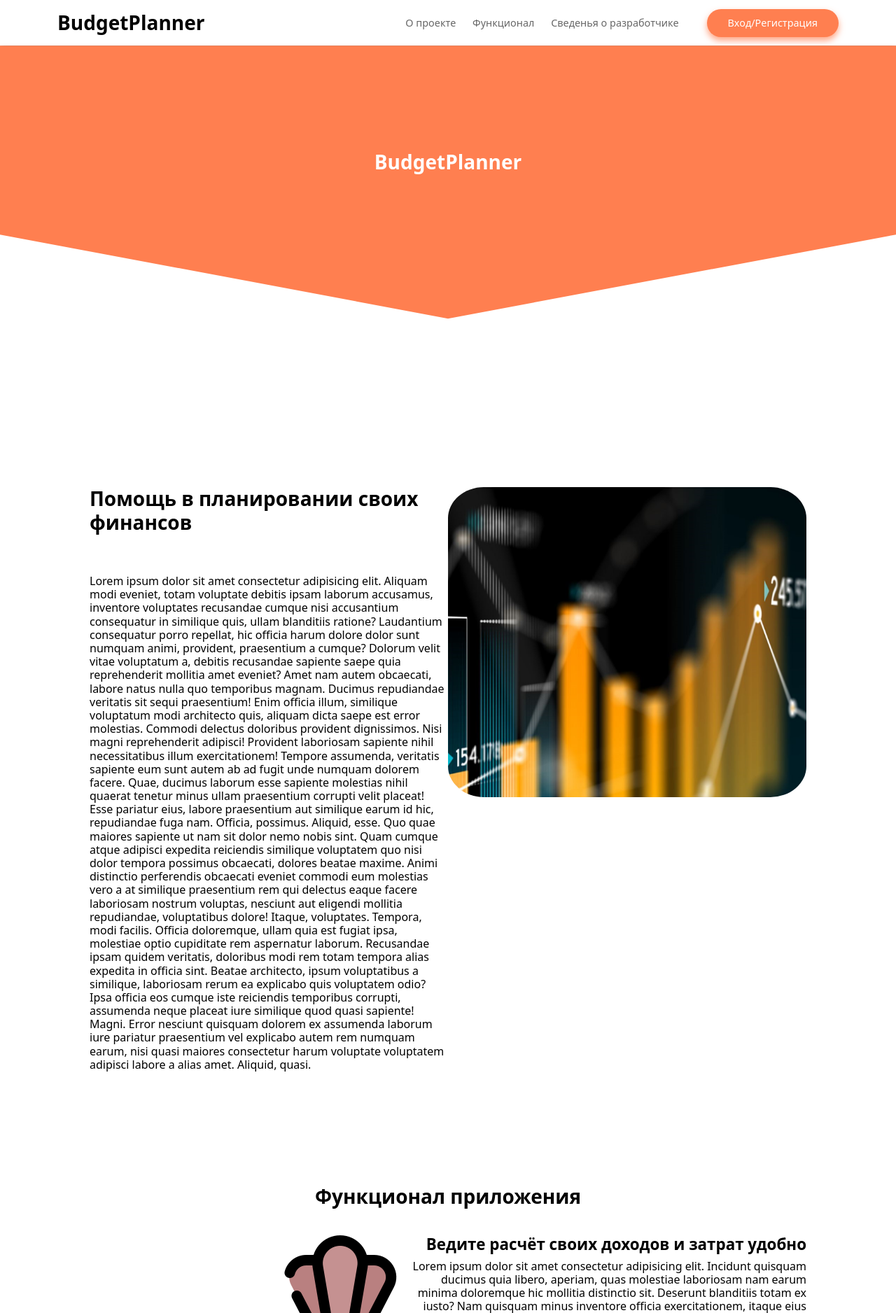
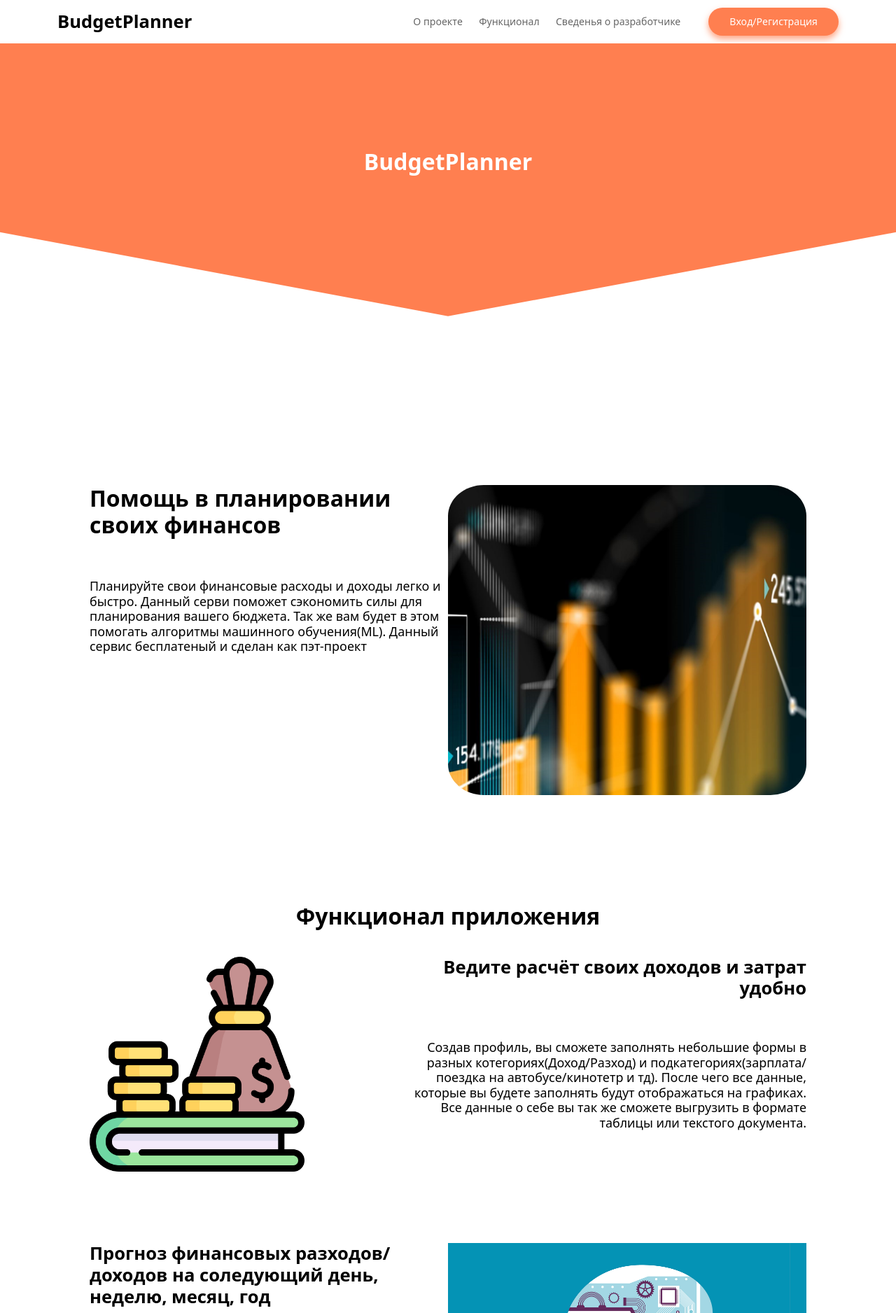
Before and after one commit to EgorAndrik/BudgetPlanner_WebApplication, a Flask app: page / in a window 1280 px wide. Shown: the top 1876 px of the page at 70% size. Run offline with Flask 3, Linux system fonts and the light colour scheme.

Commit message:
Adaptation update

```diff
--- a/static/styles/styles.css
+++ b/static/styles/styles.css
@@ -5,7 +5,7 @@ html {
 body {
 	position: relative;
 	font-family: 'Noto Sans', sans-serif;
-	font-size: 1.8vh;
+	font-size: 1vw;
 	line-height: 1.4;
 	color: #000;
 	min-width: 100%;
@@ -13,13 +13,27 @@ body {
 	overflow-x: hidden;
 	height: auto;
 }
-h2{
+h1 {
+	font-weight: 550;
+	font-size: 2vw;
+}
+h2 {
 	font-weight: 800;
-	font-size: 3.5vh;
+	font-size: 2.5vw;
 }
 h3 {
 	font-weight: 550;
-	font-size: 2.8vh;
+	font-size: 2vw;
+}
+h4 {
+    font-size: 1.4vw;
+}
+a {
+    font-size: 1.1vw;
+}
+h5 {
+    font-weight: 550;
+    font-size: 1.3vw;
 }
 
 
@@ -88,7 +102,7 @@ h3 {
 
 .navbar-brand {
 	font-weight: 900;
-	font-size: 3.5vh;
+	font-size: 2vw;
 	text-decoration: none;
 	transition: all 0.4s ease-in-out;
 }
@@ -148,9 +162,9 @@ main {
 	height: 100%;
 	width: 55%;
 }
-.imgFirst{
-	height: 45%;
-	width: 45%;
+.imgFirst img{
+	height: 30%;
+	width: 30%;
 }
 .function-in-application-main-textAndImg-second {
 	padding-top: 10%;
--- a/templates/index.html
+++ b/templates/index.html
@@ -33,16 +33,11 @@
 			<div class="about-progect" id="about-progect">
 				<div class="about-progect-main-text">
 					<h2>Помощь в планировании своих финансов</h2>
-					<h6 style="padding-top: 50px;">Lorem ipsum dolor sit amet consectetur adipisicing elit. Aliquam modi eveniet, totam voluptate debitis ipsam laborum accusamus, inventore voluptates recusandae cumque nisi accusantium consequatur in similique quis, ullam blanditiis ratione?
-					Laudantium consequatur porro repellat, hic officia harum dolore dolor sunt numquam animi, provident, praesentium a cumque? Dolorum velit vitae voluptatum a, debitis recusandae sapiente saepe quia reprehenderit mollitia amet eveniet?
-					Amet nam autem obcaecati, labore natus nulla quo temporibus magnam. Ducimus repudiandae veritatis sit sequi praesentium! Enim officia illum, similique voluptatum modi architecto quis, aliquam dicta saepe est error molestias.
-					Commodi delectus doloribus provident dignissimos. Nisi magni reprehenderit adipisci! Provident laboriosam sapiente nihil necessitatibus illum exercitationem! Tempore assumenda, veritatis sapiente eum sunt autem ab ad fugit unde numquam dolorem facere.
-					Quae, ducimus laborum esse sapiente molestias nihil quaerat tenetur minus ullam praesentium corrupti velit placeat! Esse pariatur eius, labore praesentium aut similique earum id hic, repudiandae fuga nam. Officia, possimus.
-					Aliquid, esse. Quo quae maiores sapiente ut nam sit dolor nemo nobis sint. Quam cumque atque adipisci expedita reiciendis similique voluptatem quo nisi dolor tempora possimus obcaecati, dolores beatae maxime.
-					Animi distinctio perferendis obcaecati eveniet commodi eum molestias vero a at similique praesentium rem qui delectus eaque facere laboriosam nostrum voluptas, nesciunt aut eligendi mollitia repudiandae, voluptatibus dolore! Itaque, voluptates.
-					Tempora, modi facilis. Officia doloremque, ullam quia est fugiat ipsa, molestiae optio cupiditate rem aspernatur laborum. Recusandae ipsam quidem veritatis, doloribus modi rem totam tempora alias expedita in officia sint.
-					Beatae architecto, ipsum voluptatibus a similique, laboriosam rerum ea explicabo quis voluptatem odio? Ipsa officia eos cumque iste reiciendis temporibus corrupti, assumenda neque placeat iure similique quod quasi sapiente! Magni.
-					Error nesciunt quisquam dolorem ex assumenda laborum iure pariatur praesentium vel explicabo autem rem numquam earum, nisi quasi maiores consectetur harum voluptate voluptatem adipisci labore a alias amet. Aliquid, quasi.</h6>
+					<h4 style="padding-top: 50px;">
+						Планируйте свои финансовые расходы и доходы легко и быстро. Данный серви поможет
+						сэкономить силы для планирования вашего бюджета. Так же вам будет в этом помогать
+						алгоритмы машинного обучения(ML). Данный сервис бесплатеный и сделан как пэт-проект
+					</h4>
 				</div>
 				<div class="about-progect-img">
 					<img src="../static/images/graphsIcon.png" alt="graphs">
@@ -54,13 +49,12 @@
 				<div class="function-in-application-main-textAndImg-first">
 					<div class="textFirst">
 						<h3>Ведите расчёт своих доходов и затрат удобно</h3>
-						<h6>
-							Lorem ipsum dolor sit amet consectetur adipisicing elit. Incidunt quisquam ducimus quia libero, aperiam, quas molestiae laboriosam nam earum minima doloremque hic mollitia distinctio sit. Deserunt blanditiis totam ex iusto?
-							Nam quisquam minus inventore officia exercitationem, itaque eius dolores placeat labore nesciunt est doloremque, laudantium eos quas sunt. Velit quod explicabo cupiditate labore perspiciatis cumque quasi similique nobis numquam ut?
-							Nam ducimus nesciunt iure accusantium architecto deserunt maiores! Laudantium enim inventore beatae ea quos laborum, dignissimos blanditiis ullam aliquid earum, non ducimus velit iusto omnis voluptas odit quidem voluptate libero!
-							Aut, sapiente id maiores modi officiis dolorem iste! Repellat, tempora sed nisi deleniti eum ea odio, minus ab expedita repudiandae odit eos nulla, officia nostrum perferendis blanditiis provident sapiente. Ab.
-							Cum, ducimus corrupti ipsum atque incidunt cupiditate, eligendi soluta rem aut et mollitia, aliquid nihil hic tempore commodi! Nulla neque molestiae aliquid nisi deleniti pariatur in magni et sed! Similique.
-						</h6>
+						<h4 style="padding-top: 50px;">
+							Создав профиль, вы сможете заполнять небольшие формы в разных котегориях(Доход/Разход) и
+							подкатегориях(зарплата/поездка на автобусе/кинотетр и тд). После чего все данные,
+							которые вы будете заполнять будут отображаться на графиках. Все данные о себе вы так же
+							сможете выгрузить в формате таблицы или текстого документа.
+						</h4>
 					</div>
 					<div class="imgFirst">
 						<img src="../static/images/moneybag.png" alt="moneybag">
@@ -69,13 +63,11 @@
 				<div class="function-in-application-main-textAndImg-second">
 					<div class="textSecond">
 						<h3>Прогноз финансовых разходов/доходов на соледующий день, неделю, месяц, год</h3>
-						<h6>
-							Lorem ipsum dolor sit amet consectetur adipisicing elit. Incidunt quisquam ducimus quia libero, aperiam, quas molestiae laboriosam nam earum minima doloremque hic mollitia distinctio sit. Deserunt blanditiis totam ex iusto?
-							Nam quisquam minus inventore officia exercitationem, itaque eius dolores placeat labore nesciunt est doloremque, laudantium eos quas sunt. Velit quod explicabo cupiditate labore perspiciatis cumque quasi similique nobis numquam ut?
-							Nam ducimus nesciunt iure accusantium architecto deserunt maiores! Laudantium enim inventore beatae ea quos laborum, dignissimos blanditiis ullam aliquid earum, non ducimus velit iusto omnis voluptas odit quidem voluptate libero!
-							Aut, sapiente id maiores modi officiis dolorem iste! Repellat, tempora sed nisi deleniti eum ea odio, minus ab expedita repudiandae odit eos nulla, officia nostrum perferendis blanditiis provident sapiente. Ab.
-							Cum, ducimus corrupti ipsum atque incidunt cupiditate, eligendi soluta rem aut et mollitia, aliquid nihil hic tempore commodi! Nulla neque molestiae aliquid nisi deleniti pariatur in magni et sed! Similique.
-						</h6>
+						<h4 style="padding-top: 50px;">
+							Прогноз будет проиходить по вашему запросу на следующий день, неделю, месяц, год.
+							Всё это будет подсчитываться на алгоритме машиного обучения Линейной регрессии или
+							с помощью нейросети(Данную опцию вы сможете выбрать)
+						</h4>
 					</div>
 					<div class="imgSecond">
 						<img src="../static/images/mlIcon.jpg" alt="mlIcon">
--- a/templates/logInIndex.html
+++ b/templates/logInIndex.html
@@ -23,7 +23,7 @@
 		</nav>
 
 		<main>
-            <form action="#" class="form">
+            <form action="/LogInPage/LogIn" method="POST" class="form">
                 <h1 class="form-title">Вход</h1>
 
 				<input class="form-input" type="text" placeholder="User name" name="UserName">
--- a/templates/registrationIndex.html
+++ b/templates/registrationIndex.html
@@ -23,7 +23,7 @@
 		</nav>
 
 		<main>
-            <form action="#" class="form">
+            <form action="/RegistrationPage/Registration" method="POST" class="form">
                 <h1 class="form-title">Регистрация</h1>
 
 				<input class="form-input" type="text" placeholder="User name" name="UserName">
```
Also changed, not shown: static/styles/style_Registr_LogIn.css (+23 -9 lines).
